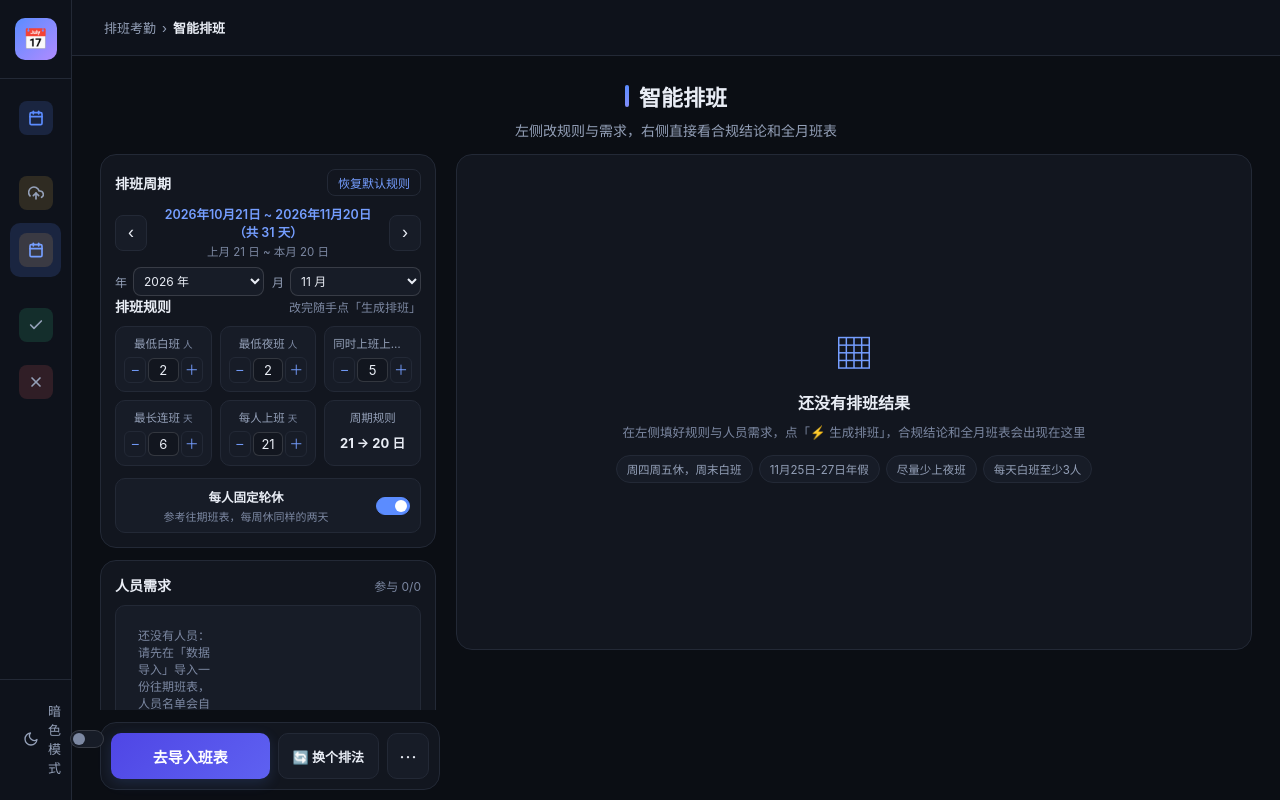
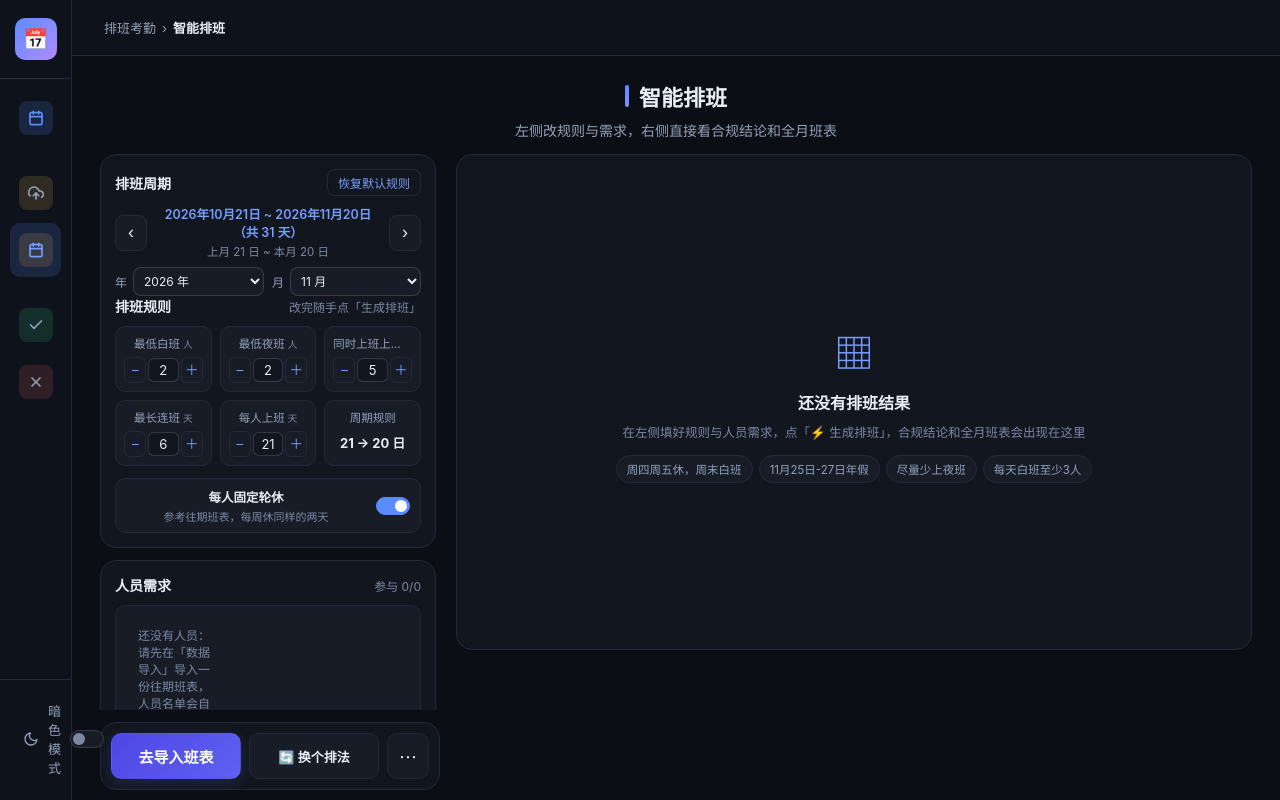
Before and after one commit to lianwei0909/data-query-system, a Vue app: page /#/scheduler in a window 1280 px wide. Built offline with nearby package versions, Linux system fonts and the light colour scheme.

Commit message:
style: 生成排班与换个排法等宽等高，仅以颜色区分主次

```diff
--- a/src/styles/scheduler.css
+++ b/src/styles/scheduler.css
@@ -143,15 +143,17 @@
   flex: 0 0 auto; display: flex; gap: 8px; padding: 10px;
   background: var(--card-bg); border: 1px solid var(--border); border-radius: var(--radius); box-shadow: var(--shadow);
 }
+/* 两个排班操作等宽等高，只靠颜色区分主次（渐变紫 / 深色次要）。
+   统一 box-sizing / padding / 边框宽度，否则 flex 只均分内容宽，总宽仍会差 padding+border */
 .page-scheduler .btn-primary-main {
-  flex: 1 1 auto; height: 46px; border: none; border-radius: 10px; cursor: pointer;
+  flex: 1 1 0; min-width: 0; box-sizing: border-box; height: 46px; padding: 0 8px;
+  border: 1px solid transparent; border-radius: 10px; cursor: pointer;
   background: linear-gradient(135deg, var(--btn-a), var(--btn-b)); color: #fff; font-size: 15px; font-weight: 700; font-family: inherit;
   box-shadow: 0 4px 14px var(--accent-glow);
 }
 .page-scheduler .btn-primary-main:disabled { opacity: .55; cursor: not-allowed; }
-/* 「换个排法」与主按钮同行：次要按钮样式，仍保留原 id */
 .page-scheduler .btn-secondary-action {
-  flex: 0 0 auto; height: 46px; padding: 0 14px; white-space: nowrap;
+  flex: 1 1 0; min-width: 0; box-sizing: border-box; height: 46px; padding: 0 8px; white-space: nowrap;
   border: 1px solid var(--border); border-radius: 10px; background: var(--card-bg2);
   color: var(--text-primary); font-size: 13px; font-weight: 600; font-family: inherit; cursor: pointer;
 }
```
